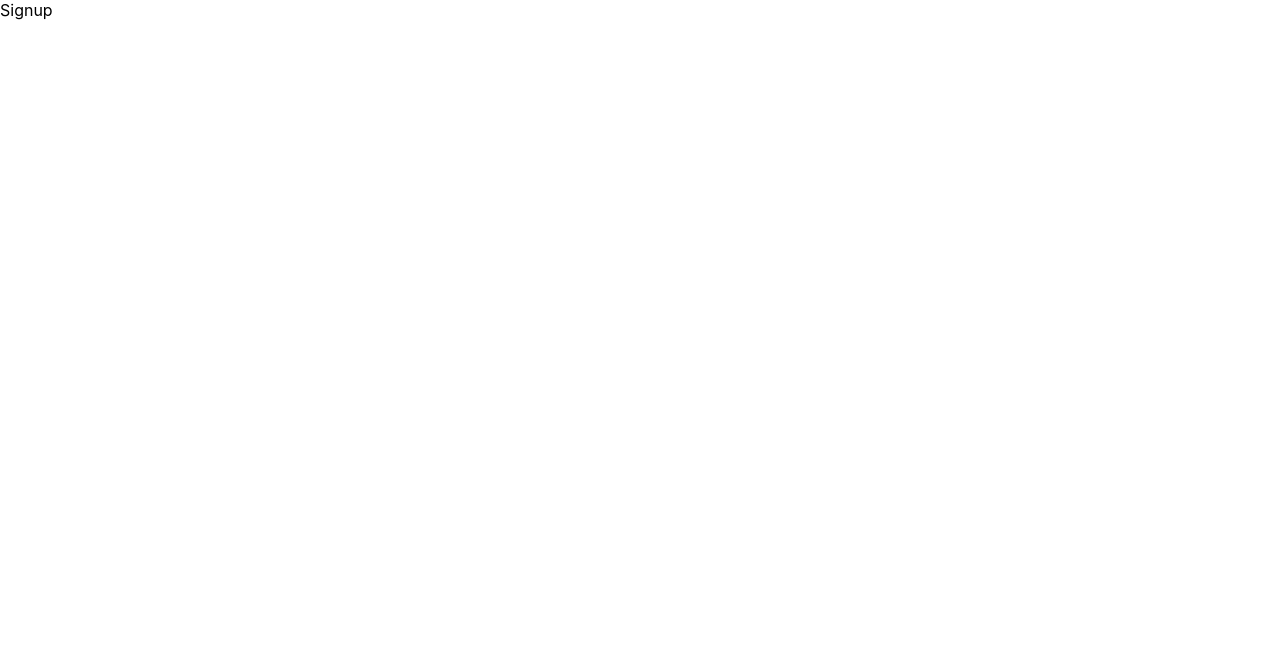
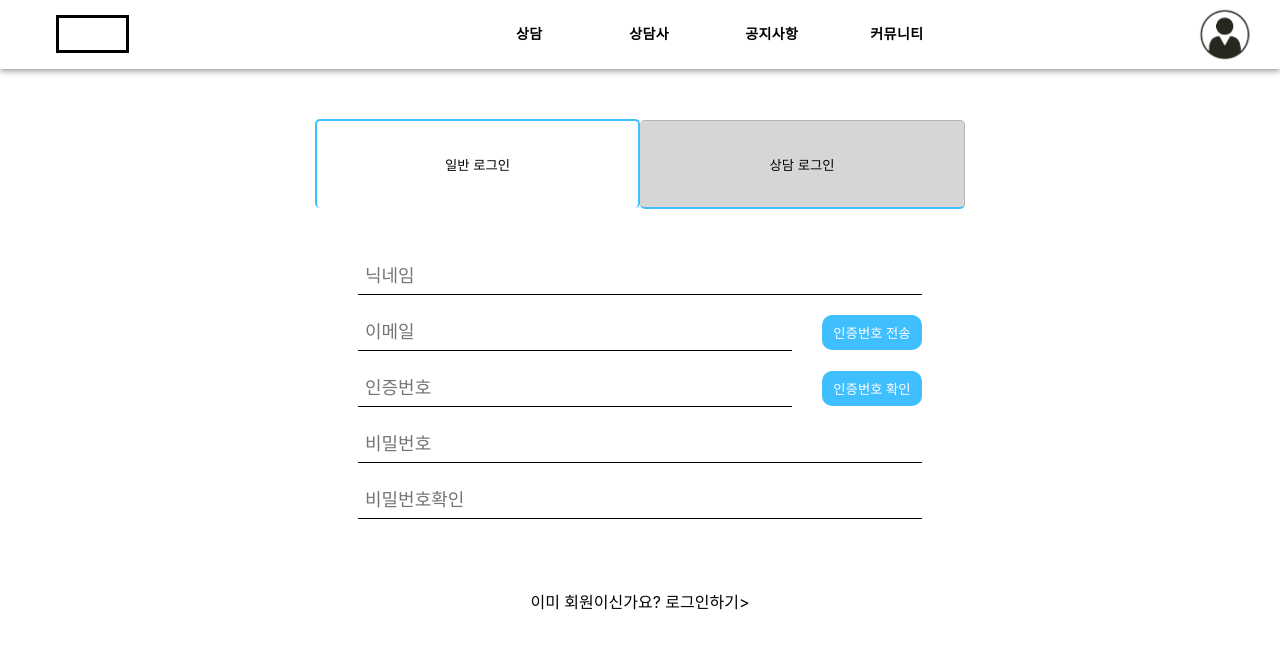
Before and after one commit to poiu542/Cartel, a React (Create React App) app in the folder frontend/: page /signup in a window 1280 px wide. Shown: the top 648 px of the page. Built offline with nearby package versions, Linux system fonts and the light colour scheme.

Commit message:
git merge

```diff
--- /dev/null
+++ b/frontend/src/components/Custom.tsx
@@ -0,0 +1,22 @@
+import React, { ReactNode, MouseEventHandler } from 'react'
+import styled from 'styled-components'
+
+const PointerText = styled.span`
+  display: inline-block;
+  padding: 5px 10px;
+  cursor: pointer;
+  color: black;
+`
+
+interface PointerComponentProps {
+  children: ReactNode
+  onClick?: MouseEventHandler<HTMLSpanElement>
+}
+
+// 그냥 text인데 포인터 들어간 text
+export const PointerComponent: React.FC<PointerComponentProps> = ({
+  children,
+  onClick,
+}) => {
+  return <PointerText onClick={onClick}>{children}</PointerText>
+}
--- a/frontend/src/components/Input.tsx
+++ b/frontend/src/components/Input.tsx
@@ -3,10 +3,20 @@ import React, { ChangeEvent } from 'react'
 type InputProps = {
   value: string
   onChange: (event: ChangeEvent<HTMLInputElement>) => void
-  placeholder?: string // placeholder 속성을 추가
+  placeholder?: string
+  width?: string
+  type?: 'text' | 'password'
+  maxLength?: number // 최대 글자 수 제한을 위한 속성 추가
 }
 
-const Input: React.FC<InputProps> = ({ value, onChange, placeholder }) => {
+const Input: React.FC<InputProps> = ({
+  value,
+  onChange,
+  placeholder,
+  width,
+  type = 'text',
+  maxLength = 15, // 최대 글자 수 제한의 기본값 15로 설정
+}) => {
   const inputStyle: React.CSSProperties = {
     borderBottom: '1px solid black',
     borderTop: 'none',
@@ -14,15 +24,19 @@ const Input: React.FC<InputProps> = ({ value, onChange, placeholder }) => {
     borderRight: 'none',
     outline: 'none',
     padding: '7px',
+    width: width || '550px',
+    marginBottom: '20px',
+    fontSize: '18px',
   }
 
   return (
     <input
-      type="text"
+      type={type}
       value={value}
       onChange={onChange}
       placeholder={placeholder}
       style={inputStyle}
+      maxLength={maxLength} // 최대 글자 수 제한을 input 요소에 전달
     />
   )
 }
--- a/frontend/src/routes/SignUp.tsx
+++ b/frontend/src/routes/SignUp.tsx
@@ -1,5 +1,105 @@
-import React from 'react'
+import React, { ChangeEvent, useState } from 'react'
+import { Link } from 'react-router-dom'
+import NavbarLogout from '../components/NavbarLogout'
+import { LoginBtn } from '../components/LoginBtn'
+import Input from '../components/Input'
+import { NoneStyledLink } from '../styles/Custom'
+import {
+  FlexContainer,
+  FlexContainerAlignStart,
+  FlexContainerRow,
+} from '../styles/MainStyle'
+import Button from '../components/Button'
 
 export const SignUp = () => {
-  return <div>Signup</div>
+  const [inputNicknameValue, setinputNicknameValue] = useState('')
+  const [inputEmailValue, setinputEmailValue] = useState('')
+  const [inputAuthNumValue, setinputAuthNumeValue] = useState('')
+  const [inputPassValue, setinputPassValue] = useState('')
+  const [inputPassCheckValue, setinputPassCheckValue] = useState('')
+  const handleNicknameChange = (event: ChangeEvent<HTMLInputElement>) => {
+    setinputNicknameValue(event.target.value)
+  }
+  const handleEmailChange = (event: ChangeEvent<HTMLInputElement>) => {
+    setinputEmailValue(event.target.value)
+  }
+  const handleAuthNumChange = (event: ChangeEvent<HTMLInputElement>) => {
+    setinputAuthNumeValue(event.target.value)
+  }
+  const handlePassChange = (event: ChangeEvent<HTMLInputElement>) => {
+    setinputPassValue(event.target.value)
+  }
+  const handlePassCheckChange = (event: ChangeEvent<HTMLInputElement>) => {
+    setinputPassCheckValue(event.target.value)
+  }
+
+  const handleEmailClick = () => {
+    alert('인증번호를 보냈습니다.')
+  }
+  const handleCheckClick = () => {
+    alert('인증되었습니다.')
+  }
+
+  return (
+    <div>
+      <NavbarLogout />
+      <FlexContainer>
+        <LoginBtn />
+        <FlexContainerAlignStart>
+          <Input
+            value={inputNicknameValue}
+            onChange={handleNicknameChange}
+            placeholder="닉네임"
+            maxLength={20}
+          />
+          <FlexContainerRow>
+            <Input
+              value={inputEmailValue}
+              onChange={handleEmailChange}
+              placeholder="이메일"
+              width="420px"
+            />
+            <Button
+              border={{ radius: '0.625rem', borderColor: '#40BFFF' }}
+              size={{ width: '100px', height: '35px' }}
+              color={{ background: '#40BFFF', color: 'white' }}
+              text="인증번호 전송"
+              onClick={handleEmailClick}
+            />
+          </FlexContainerRow>
+          <FlexContainerRow>
+            <Input
+              value={inputAuthNumValue}
+              onChange={handleAuthNumChange}
+              placeholder="인증번호"
+              width="420px"
+              type="password"
+            />
+            <Button
+              border={{ radius: '0.625rem', borderColor: '#40BFFF' }}
+              size={{ width: '100px', height: '35px' }}
+              color={{ background: '#40BFFF', color: 'white' }}
+              text="인증번호 확인"
+              onClick={handleCheckClick}
+            />
+          </FlexContainerRow>
+          <Input
+            value={inputPassValue}
+            onChange={handlePassChange}
+            placeholder="비밀번호"
+            type="password"
+          />
+          <Input
+            value={inputPassCheckValue}
+            onChange={handlePassCheckChange}
+            placeholder="비밀번호확인"
+            type="password"
+          />
+        </FlexContainerAlignStart>
+        <NoneStyledLink to="/">
+          이미 회원이신가요? 로그인하기&gt;
+        </NoneStyledLink>
+      </FlexContainer>
+    </div>
+  )
 }
--- /dev/null
+++ b/frontend/src/styles/Custom.ts
@@ -0,0 +1,8 @@
+import { Link } from 'react-router-dom'
+import styled from 'styled-components'
+
+export const NoneStyledLink = styled(Link)`
+  text-decoration: none;
+  color: black;
+  /* 다른 원하는 스타일을 추가로 설정 가능 */
+`
--- /dev/null
+++ b/frontend/src/styles/MainStyle.ts
@@ -0,0 +1,23 @@
+import styled from 'styled-components'
+
+export const FlexContainer = styled.div`
+  display: flex;
+  flex-direction: column;
+  align-items: center;
+  justify-content: center;
+  padding: 50px;
+`
+
+export const FlexContainerAlignStart = styled.div`
+  display: flex;
+  flex-direction: column;
+  align-items: flex-start;
+  padding: 50px;
+`
+
+export const FlexContainerRow = styled.div`
+  width: 100%;
+  display: flex;
+  flex-direction: row;
+  justify-content: space-between;
+`
```
Also changed, not shown: 1 other file (tests, documents, lock files or other folders).
